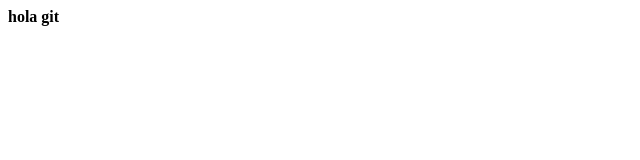
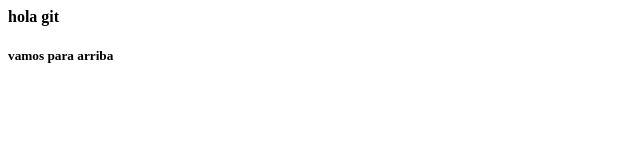
Before and after one commit to humane232/kangryweb, a plain HTML site: page index.html in a window 1280 px wide. Shown: the full height of the page, 0-640 px from the left. Drawn offline with Linux system fonts and the light colour scheme.

Commit message:
comit otra ves

```diff
--- a/index.html
+++ b/index.html
@@ -8,5 +8,6 @@
 </head>
 <body>
     <b>hola git</b>
+    <h5>vamos para arriba</h5>
 </body>
 </html>
```
